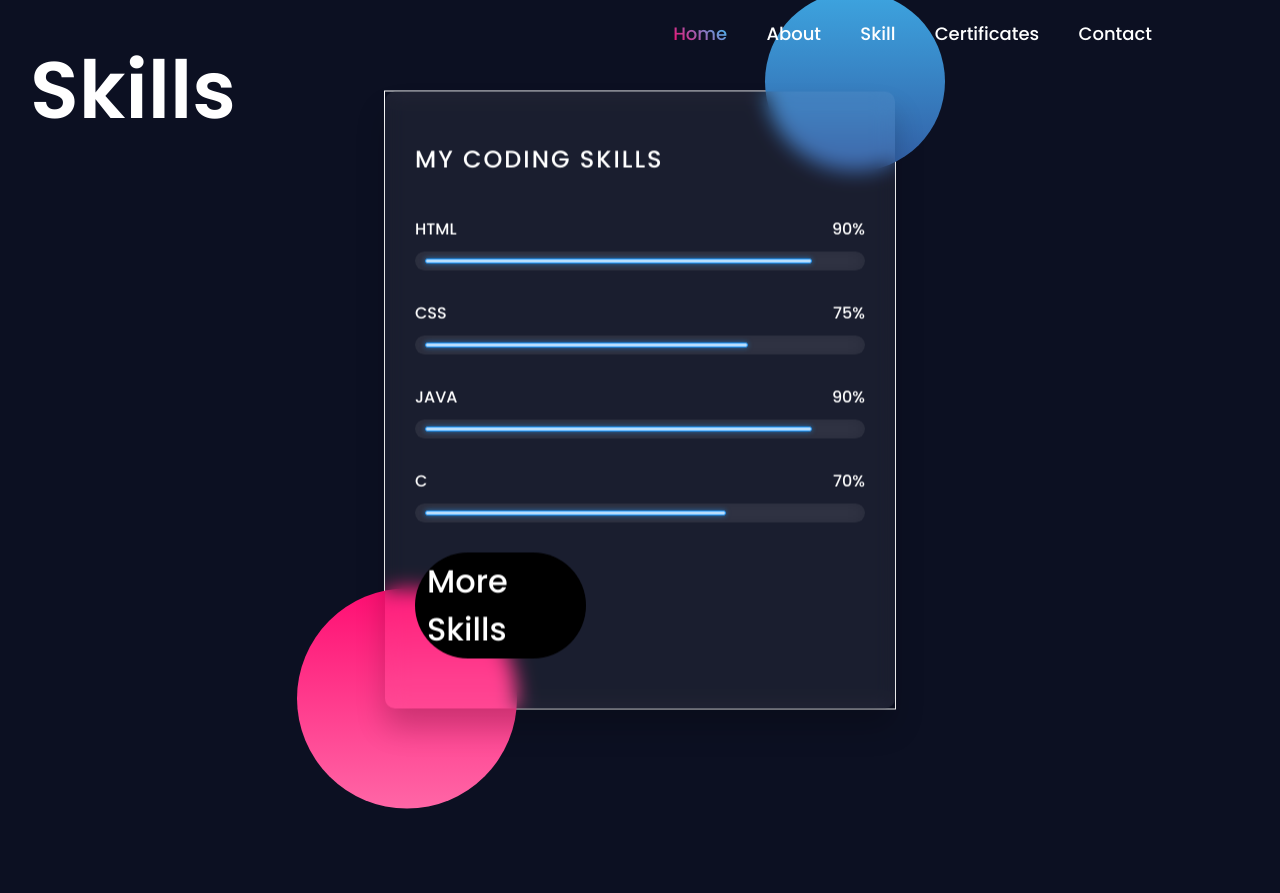
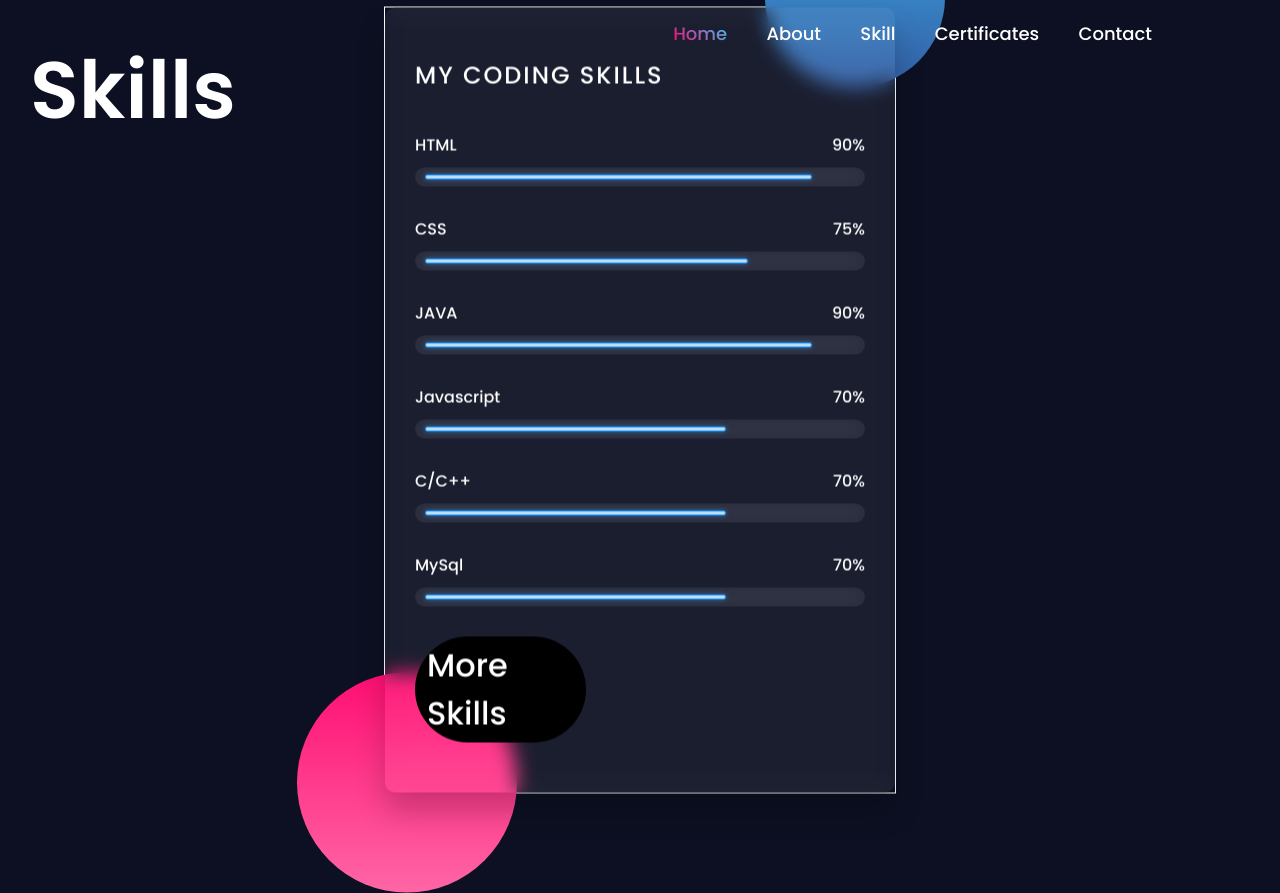
Before and after one commit to ChKedharKiran709/Personal-Portfolio, a plain HTML site: page skills.html in a window 1280 px wide. Before the commit the page ends 809 px from the top, so only its background shows below. Drawn offline with Linux system fonts and the light colour scheme.

Commit message:
updated resume

```diff
--- a/skills.html
+++ b/skills.html
@@ -54,7 +54,25 @@
             </div>
             <div class="skills">
                 <div class="details">
-                    <span>C</span>
+                    <span>Javascript</span>
+                    <span>70%</span>
+                </div>
+                <div class="bar">
+                    <div id="c-bar"></div>
+                </div>
+            </div>
+            <div class="skills">
+                <div class="details">
+                    <span>C/C++</span>
+                    <span>70%</span>
+                </div>
+                <div class="bar">
+                    <div id="c-bar"></div>
+                </div>
+            </div>
+            <div class="skills">
+                <div class="details">
+                    <span>MySql</span>
                     <span>70%</span>
                 </div>
                 <div class="bar">
```
Also changed, not shown: about.html (+3 -3 lines), index.html (+2 -6 lines), skills2.html (+1 -1 lines), resume/kedhar.jpg (deleted), 3 other files.
